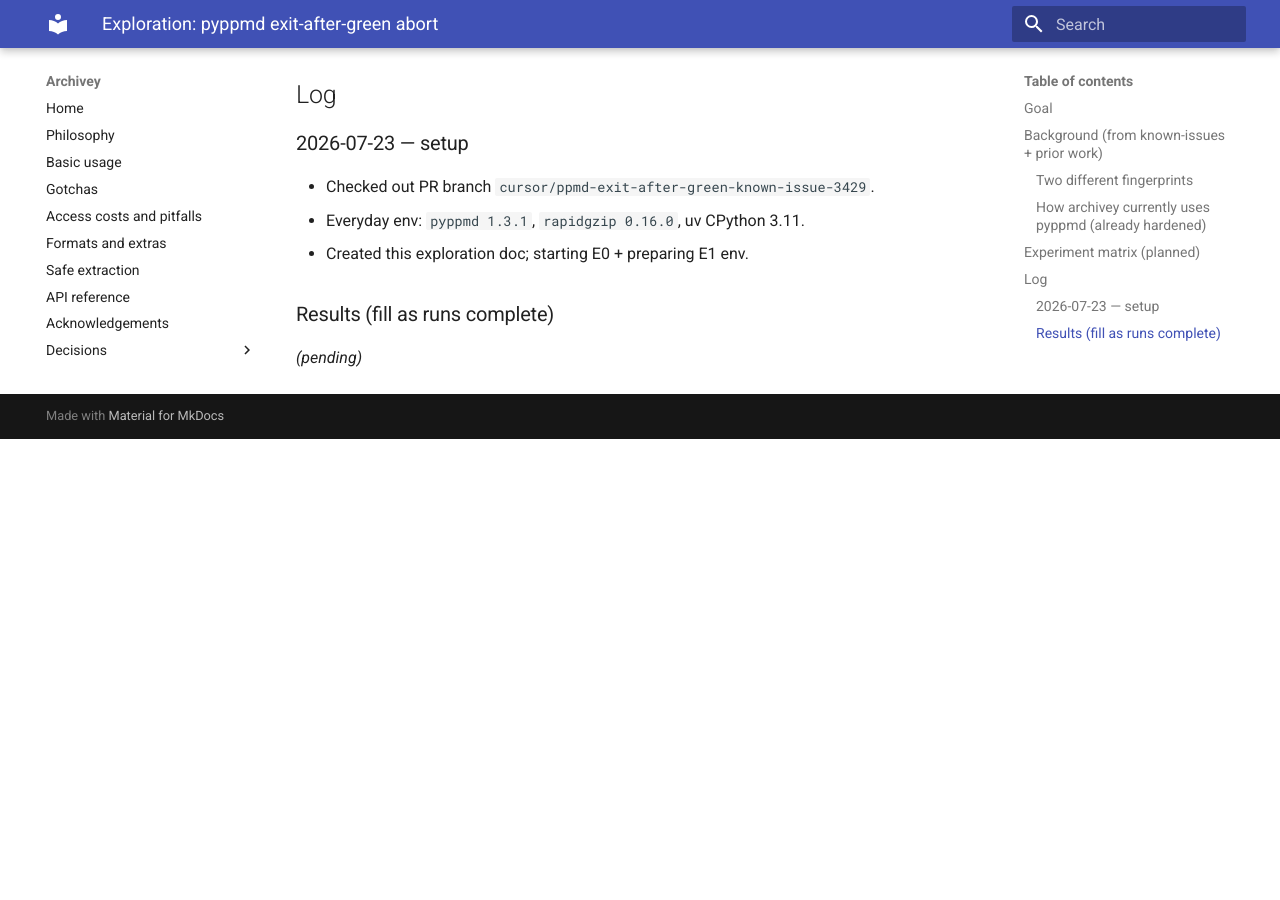
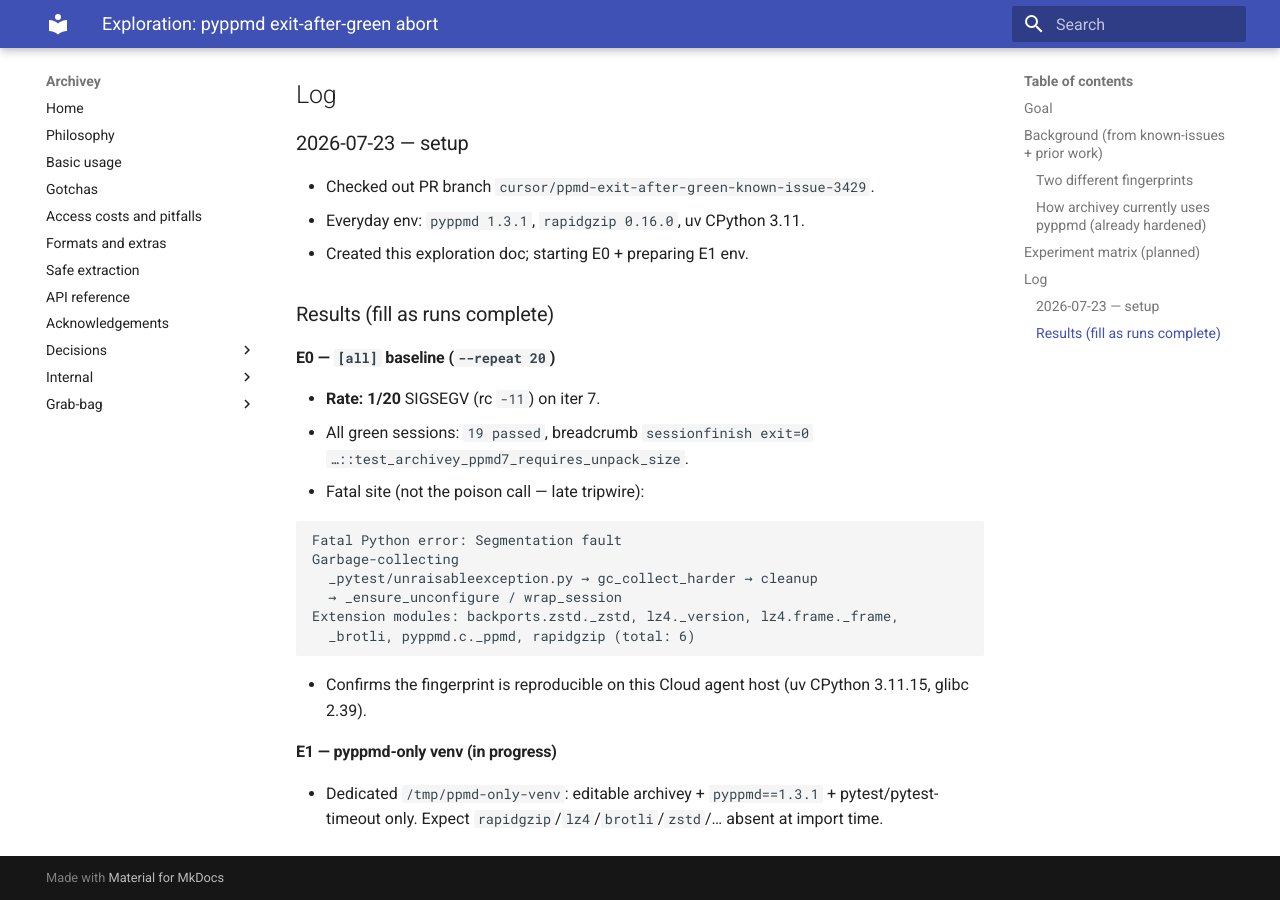
Before and after one commit to davitf/archivey-2, an MkDocs documentation site: the page built from docs/internal/ppmd-exit-after-green-exploration.md, in a window 1280 px wide and 900 px high, scrolled down 2348 px. Built offline with MkDocs 1.6.1 and Material for MkDocs 9.7.7, drawn with Linux system fonts in a browser that asks for light colours; before the commit the page ends 2787 px from its top, so only the background shows below that.

Commit message:
Record E0 baseline: 1/20 exit-after-green SIGSEGV
Reproduced on uv CPython 3.11 during pytest gc_collect_harder after
sessionfinish exit=0; extension list includes rapidgzip/lz4/brotli/zstd.

Co-authored-by: Davi Figueiredo <davitf@users.noreply.github.com>

````diff
--- a/docs/internal/ppmd-exit-after-green-exploration.md
+++ b/docs/internal/ppmd-exit-after-green-exploration.md
@@ -91,4 +91,27 @@ PYTHONFAULTHANDLER=1 uv run --no-sync python scripts/ci_run_native_modules.py \
 
 ### Results (fill as runs complete)
 
-*(pending)*
+#### E0 — `[all]` baseline (`--repeat 20`)
+
+- **Rate: 1/20** SIGSEGV (rc `-11`) on iter 7.
+- All green sessions: `19 passed`, breadcrumb
+  `sessionfinish exit=0 …::test_archivey_ppmd7_requires_unpack_size`.
+- Fatal site (not the poison call — late tripwire):
+
+  ```
+  Fatal Python error: Segmentation fault
+  Garbage-collecting
+    _pytest/unraisableexception.py → gc_collect_harder → cleanup
+    → _ensure_unconfigure / wrap_session
+  Extension modules: backports.zstd._zstd, lz4._version, lz4.frame._frame,
+    _brotli, pyppmd.c._ppmd, rapidgzip (total: 6)
+  ```
+
+- Confirms the fingerprint is reproducible on this Cloud agent host
+  (uv CPython 3.11.15, glibc 2.39).
+
+#### E1 — pyppmd-only venv (in progress)
+
+- Dedicated `/tmp/ppmd-only-venv`: editable archivey + `pyppmd==1.3.1` +
+  pytest/pytest-timeout only. Expect `rapidgzip`/`lz4`/`brotli`/`zstd`/…
+  absent at import time.
````
